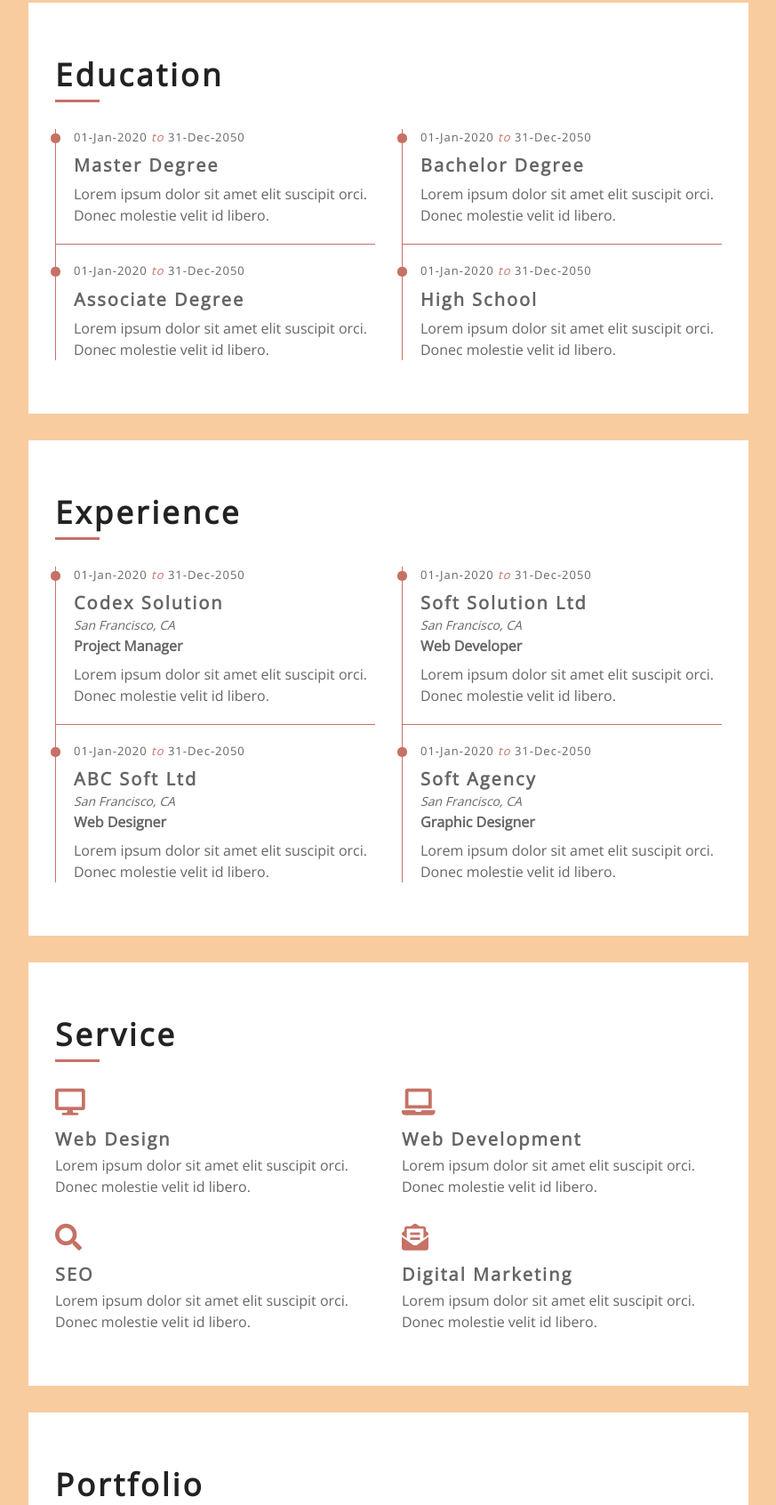
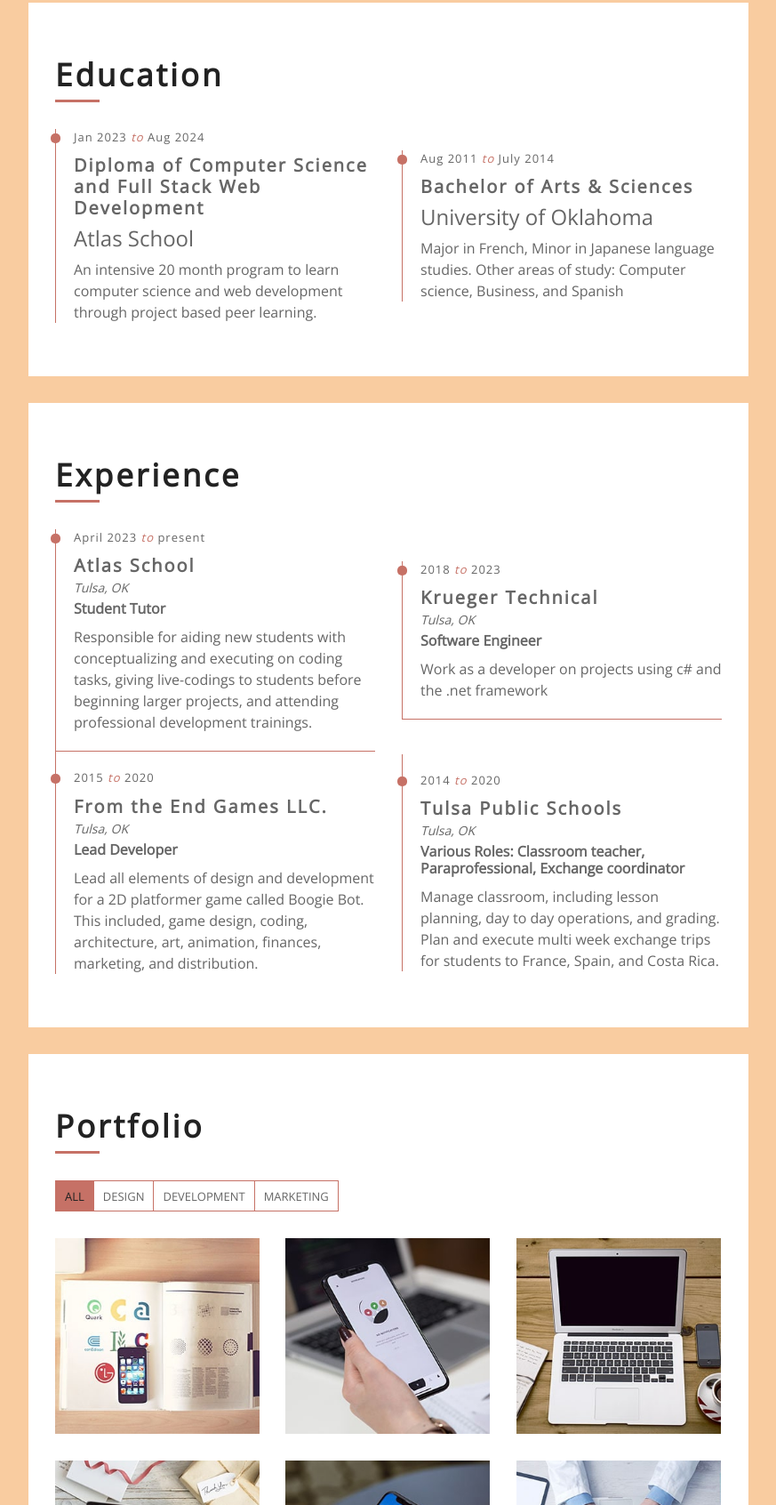
Before and after one commit to HenBarper/benharperwebdev, a plain HTML site: page index.html in a window 1280 px wide. Shown: the part 1108-2800 px from the top of the page at 89% size, without its empty margins (368-1241 px from the left). Drawn offline with nearby package versions, Linux system fonts and the light colour scheme.

Commit message:
filled out contact, removed services section

```diff
--- a/index.html
+++ b/index.html
@@ -151,30 +151,18 @@
                         <div class="row align-items-center">
                             <div class="col-md-6">
                                 <div class="edu-col">
-                                    <span>01-Jan-2020 <i>to</i> 31-Dec-2050</span>
-                                    <h3>Master Degree</h3>
-                                    <p>Lorem ipsum dolor sit amet elit suscipit orci. Donec molestie velit id libero.</p>
+                                    <span>Jan 2023 <i>to</i> Aug 2024</span>
+                                    <h3>Diploma of Computer Science and Full Stack Web Development</h3>
+                                    <h4>Atlas School</h4>
+                                    <p>An intensive 20 month program to learn computer science and web development through project based peer learning.</p>
                                 </div>
                             </div>
                             <div class="col-md-6">
                                 <div class="edu-col">
-                                    <span>01-Jan-2020 <i>to</i> 31-Dec-2050</span>
-                                    <h3>Bachelor Degree</h3>
-                                    <p>Lorem ipsum dolor sit amet elit suscipit orci. Donec molestie velit id libero.</p>
-                                </div>
-                            </div>
-                            <div class="col-md-6">
-                                <div class="edu-col">
-                                    <span>01-Jan-2020 <i>to</i> 31-Dec-2050</span>
-                                    <h3>Associate Degree</h3>
-                                    <p>Lorem ipsum dolor sit amet elit suscipit orci. Donec molestie velit id libero.</p>
-                                </div>
-                            </div>
-                            <div class="col-md-6">
-                                <div class="edu-col">
-                                    <span>01-Jan-2020 <i>to</i> 31-Dec-2050</span>
-                                    <h3>High School</h3>
-                                    <p>Lorem ipsum dolor sit amet elit suscipit orci. Donec molestie velit id libero.</p>
+                                    <span>Aug 2011 <i>to</i> July 2014</span>
+                                    <h3>Bachelor of Arts & Sciences</h3>
+                                    <h4>University of Oklahoma</h4>
+                                    <p>Major in French, Minor in Japanese language studies. Other areas of study: Computer science, Business, and Spanish</p>
                                 </div>
                             </div>
                         </div>
@@ -191,84 +179,45 @@
                         <div class="row align-items-center">
                             <div class="col-md-6">
                                 <div class="exp-col">
-                                    <span>01-Jan-2020 <i>to</i> 31-Dec-2050</span>
-                                    <h3>Codex Solution</h3>
-                                    <h4>San Francisco, CA</h4>
-                                    <h5>Project Manager</h5>
-                                    <p>Lorem ipsum dolor sit amet elit suscipit orci. Donec molestie velit id libero.</p>
+                                    <span>April 2023 <i>to</i> present</span>
+                                    <h3>Atlas School</h3>
+                                    <h4>Tulsa, OK</h4>
+                                    <h5>Student Tutor</h5>
+                                    <p>Responsible for aiding new students with conceptualizing and executing on coding tasks, giving live-codings to students before beginning larger projects, and attending professional development trainings.
+                                    </p>
                                 </div>
                             </div>
                             <div class="col-md-6">
                                 <div class="exp-col">
-                                    <span>01-Jan-2020 <i>to</i> 31-Dec-2050</span>
-                                    <h3>Soft Solution Ltd</h3>
-                                    <h4>San Francisco, CA</h4>
-                                    <h5>Web Developer</h5>
-                                    <p>Lorem ipsum dolor sit amet elit suscipit orci. Donec molestie velit id libero.</p>
+                                    <span>2018 <i>to</i> 2023</span>
+                                    <h3>Krueger Technical</h3>
+                                    <h4>Tulsa, OK</h4>
+                                    <h5>Software Engineer</h5>
+                                    <p>Work as a developer on projects using c# and the .net framework</p>
                                 </div>
                             </div>
                             <div class="col-md-6">
                                 <div class="exp-col">
-                                    <span>01-Jan-2020 <i>to</i> 31-Dec-2050</span>
-                                    <h3>ABC Soft Ltd</h3>
-                                    <h4>San Francisco, CA</h4>
-                                    <h5>Web Designer</h5>
-                                    <p>Lorem ipsum dolor sit amet elit suscipit orci. Donec molestie velit id libero.</p>
+                                    <span>2015 <i>to</i> 2020</span>
+                                    <h3>From the End Games LLC.</h3>
+                                    <h4>Tulsa, OK</h4>
+                                    <h5>Lead Developer</h5>
+                                    <p>Lead all elements of design and development for a 2D platformer game called Boogie Bot. This included, game design, coding, architecture, art, animation, finances, marketing, and distribution.</p>
                                 </div>
                             </div>
                             <div class="col-md-6">
                                 <div class="exp-col">
-                                    <span>01-Jan-2020 <i>to</i> 31-Dec-2050</span>
-                                    <h3>Soft Agency</h3>
-                                    <h4>San Francisco, CA</h4>
-                                    <h5>Graphic Designer</h5>
-                                    <p>Lorem ipsum dolor sit amet elit suscipit orci. Donec molestie velit id libero.</p>
+                                    <span>2014 <i>to</i> 2020</span>
+                                    <h3>Tulsa Public Schools</h3>
+                                    <h4>Tulsa, OK</h4>
+                                    <h5>Various Roles: Classroom teacher, Paraprofessional, Exchange coordinator</h5>
+                                    <p>Manage classroom, including lesson planning, day to day operations, and grading. Plan and execute multi week exchange trips for students to France, Spain, and Costa Rica.</p>
                                 </div>
                             </div>
                         </div>
                     </div>
                 </div>
                 <!-- Experience Start -->
-
-                <!-- Service Start -->
-                <div class="service" id="service">
-                    <div class="content-inner">
-                        <div class="content-header">
-                            <h2>Service</h2>
-                        </div>
-                        <div class="row align-items-center">
-                            <div class="col-md-6">
-                                <div class="srv-col">
-                                    <i class="fa fa-desktop"></i>
-                                    <h3>Web Design</h3>
-                                    <p>Lorem ipsum dolor sit amet elit suscipit orci. Donec molestie velit id libero.</p>
-                                </div>
-                            </div>
-                            <div class="col-md-6">
-                                <div class="srv-col">
-                                    <i class="fa fa-laptop"></i>
-                                    <h3>Web Development</h3>
-                                    <p>Lorem ipsum dolor sit amet elit suscipit orci. Donec molestie velit id libero.</p>
-                                </div>
-                            </div>
-                            <div class="col-md-6">
-                                <div class="srv-col">
-                                    <i class="fa fa-search"></i>
-                                    <h3>SEO</h3>
-                                    <p>Lorem ipsum dolor sit amet elit suscipit orci. Donec molestie velit id libero.</p>
-                                </div>
-                            </div>
-                            <div class="col-md-6">
-                                <div class="srv-col">
-                                    <i class="fa fa-envelope-open-text"></i>
-                                    <h3>Digital Marketing</h3>
-                                    <p>Lorem ipsum dolor sit amet elit suscipit orci. Donec molestie velit id libero.</p>
-                                </div>
-                            </div>
-                        </div>
-                    </div>
-                </div>
-                <!-- Service Start -->
 
                 <!-- Portfolio Start -->
                 <div class="portfolio" id="portfolio">
@@ -426,17 +375,17 @@
                         <div class="row align-items-center">
                             <div class="col-md-6">
                                 <div class="contact-info">
-                                    <p><i class="fa fa-user"></i>Michael Miller</p>
+                                    <p><i class="fa fa-user"></i>Ben Harper</p>
                                     <p><i class="fa fa-tag"></i>Web Designer & Developer</p>
-                                    <p><i class="fa fa-envelope"></i><a href="mailto:info@example.com">info@example.com</a></p>
-                                    <p><i class="fa fa-phone"></i><a href="tel:+1234567890">+123-456-7890</a></p>
-                                    <p><i class="fa fa-map-marker"></i>123 Street, Los Angeles, CA, USA</p>
+                                    <p><i class="fa fa-envelope"></i><a href="mailto:Ben.Harper@atlasschool.com">Ben.Harper@atlasschool.com</a></p>
+                                    <p><i class="fa fa-phone"></i><a href="tel:9186911284">(918)691-1284</a></p>
+                                    <p><i class="fa fa-map-marker"></i>Tulsa, OK</p>
                                     <div class="social">
-                                        <a class="btn" href=""><i class="fab fa-twitter"></i></a>
-                                        <a class="btn" href=""><i class="fab fa-facebook-f"></i></a>
-                                        <a class="btn" href=""><i class="fab fa-linkedin-in"></i></a>
-                                        <a class="btn" href=""><i class="fab fa-instagram"></i></a>
-                                        <a class="btn" href=""><i class="fab fa-youtube"></i></a>
+                                        <a class="btn" href="https://twitter.com/Hen_Barper"><i class="fab fa-twitter"></i></a>
+                                        <a class="btn" href="https://www.facebook.com/hen.barper"><i class="fab fa-facebook-f"></i></a>
+                                        <a class="btn" href="https://www.linkedin.com/in/ben-harper-webdev/"><i class="fab fa-linkedin-in"></i></a>
+                                        <a class="btn" href="https://www.instagram.com/henbarper/"><i class="fab fa-instagram"></i></a>
+                                        <a class="btn" href="https://github.com/HenBarper"><i class="fab fa-github"></i></a>
                                     </div>
                                 </div>
                             </div>
```
